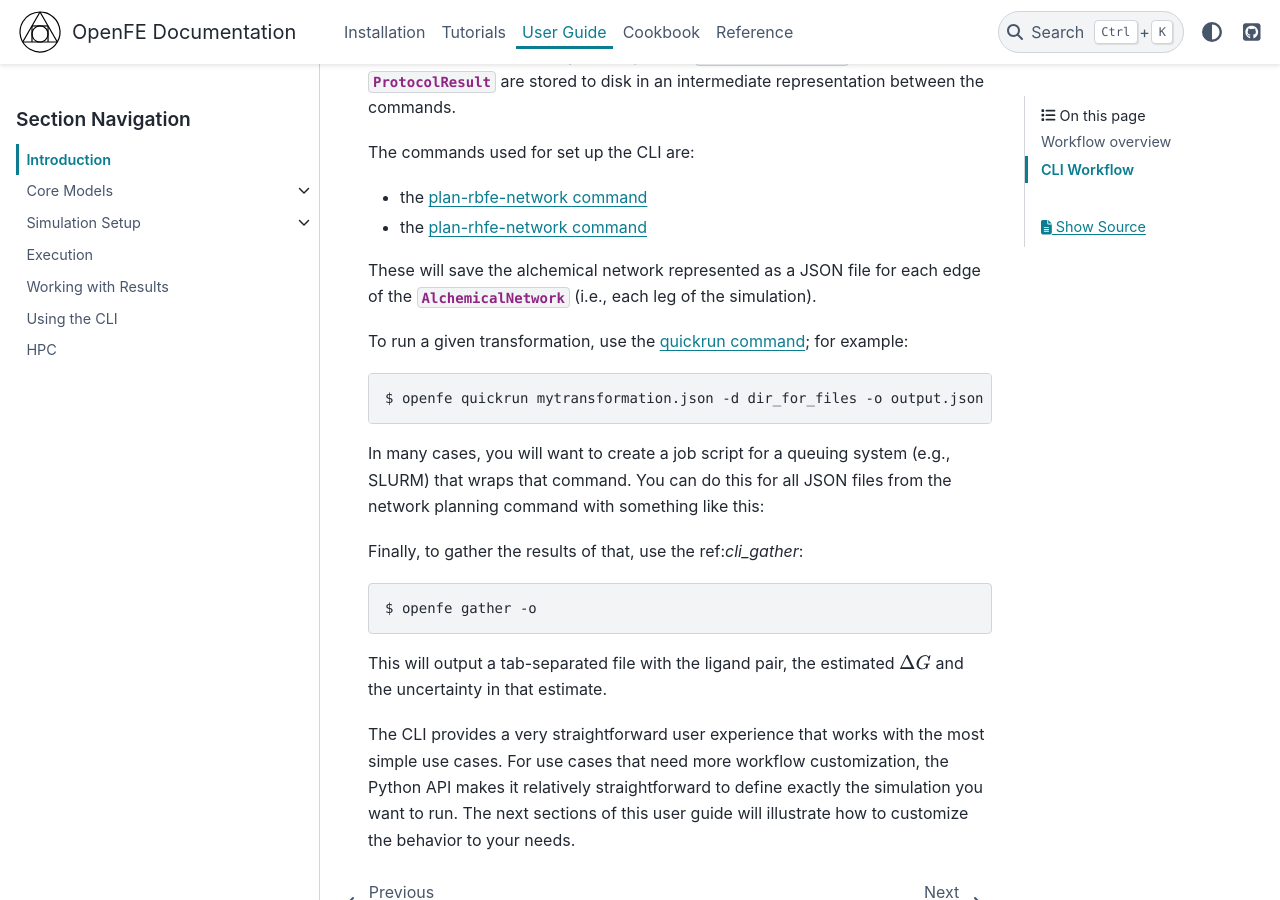
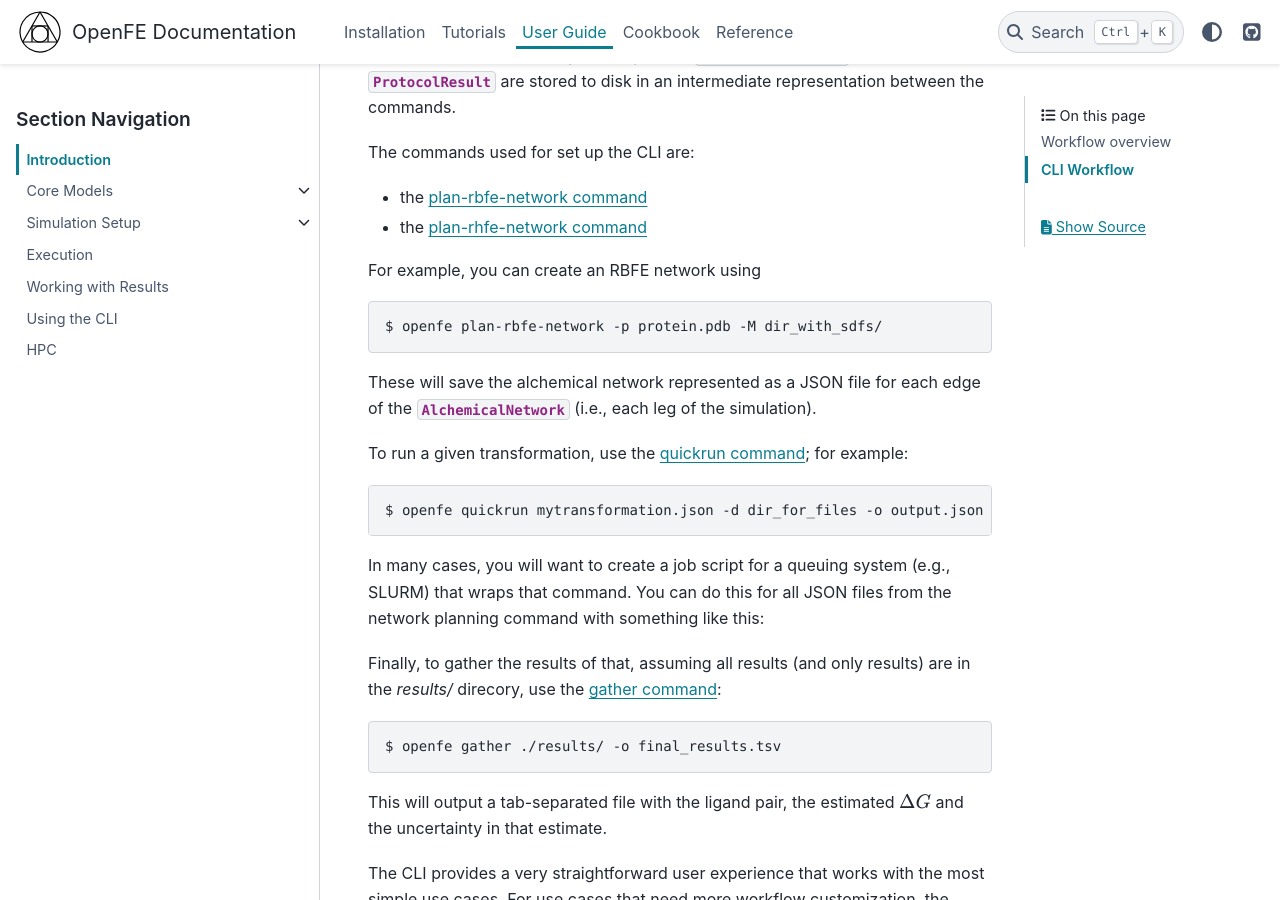
Before and after one commit to OpenFreeEnergy/openfe, a Sphinx documentation site: the page built from docs/guide/introduction.rst, in a window 1280 px wide and 900 px high, scrolled down 1094 px. Built offline with Sphinx 7.4.7 and the PyData theme 0.15.4, drawn with Linux system fonts in a browser that asks for light colours.

Commit message:
DOCS: Cleanup guide intro

```diff
--- a/docs/guide/introduction.rst
+++ b/docs/guide/introduction.rst
@@ -24,7 +24,7 @@ example, you are likely to make use of HPC or cloud computing resources to
 run the simulation campaign. Because of this, each stage has a certain type
 of output, which is the input to the next stage.
 
-.. TODO: make figure
+.. TODO make figure
 .. .. figure:: ???
     :alt: Setup -> (AlchemicalNetwork) -> Execution -> (ProtocolResults) -> Gather
 
@@ -66,7 +66,11 @@ The commands used for set up the CLI are:
 * the :ref:`cli_plan-rbfe-network`
 * the :ref:`cli_plan-rhfe-network`
 
-.. TODO add command example here;
+For example, you can create an RBFE network using
+
+.. code:: bash
+
+    $ openfe plan-rbfe-network -p protein.pdb -M dir_with_sdfs/
 
 These will save the alchemical network represented as a JSON file for each
 edge of the :class:`.AlchemicalNetwork` (i.e., each leg of the simulation).
@@ -81,15 +85,15 @@ In many cases, you will want to create a job script for a queuing system
 (e.g., SLURM) that wraps that command. You can do this for all JSON files
 from the network planning command with something like this:
 
-.. TODO Link to example here.
+.. TODO Link to example here. I think this is waiting on the CLI example
+   being merged into example notebooks?
 
-Finally, to gather the results of that, use the ref:`cli_gather`:
-
-.. TODO: update command here
+Finally, to gather the results of that, assuming all results (and only
+results) are in the `results/` direcory, use the :ref:`cli_gather`:
 
 .. code:: bash
 
-    $ openfe gather -o
+    $ openfe gather ./results/ -o final_results.tsv
 
 This will output a tab-separated file with the ligand pair, the estimated
 :math:`\Delta G` and the uncertainty in that estimate.
--- a/docs/reference/cli/index.rst
+++ b/docs/reference/cli/index.rst
@@ -6,6 +6,7 @@ CLI Reference
 .. toctree::
     :maxdepth: 1
 
-    quickrun
     plan_rhfe_network
     plan_rbfe_network
+    quickrun
+    gather
```
Also changed, not shown: docs/reference/cli/gather.rst (added, +7 -0 lines).
